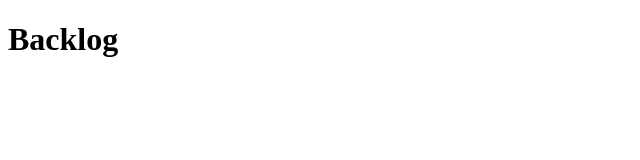
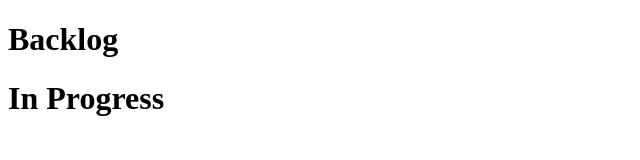
Before and after one commit to Ameer2000Mzori/Drag-Note, a website built with webpack: page src/index.html in a window 1280 px wide. Shown: the whole page, without its empty margins (0-640 px from the left). Built offline with nearby package versions, Linux system fonts and the light colour scheme.

Commit message:
second card html tree

```diff
--- a/src/index.html
+++ b/src/index.html
@@ -25,6 +25,11 @@
             <h1 class="backLog-Text">Backlog</h1>
           </div>
         </div>
+        <div class="in-Progress-Wrap">
+          <div class="in-Progress-Title-Wrap">
+            <h1 class="in-Progress-Text">In Progress</h1>
+          </div>
+        </div>
       </div>
     </header>
     <script src="script.js"></script>
```
